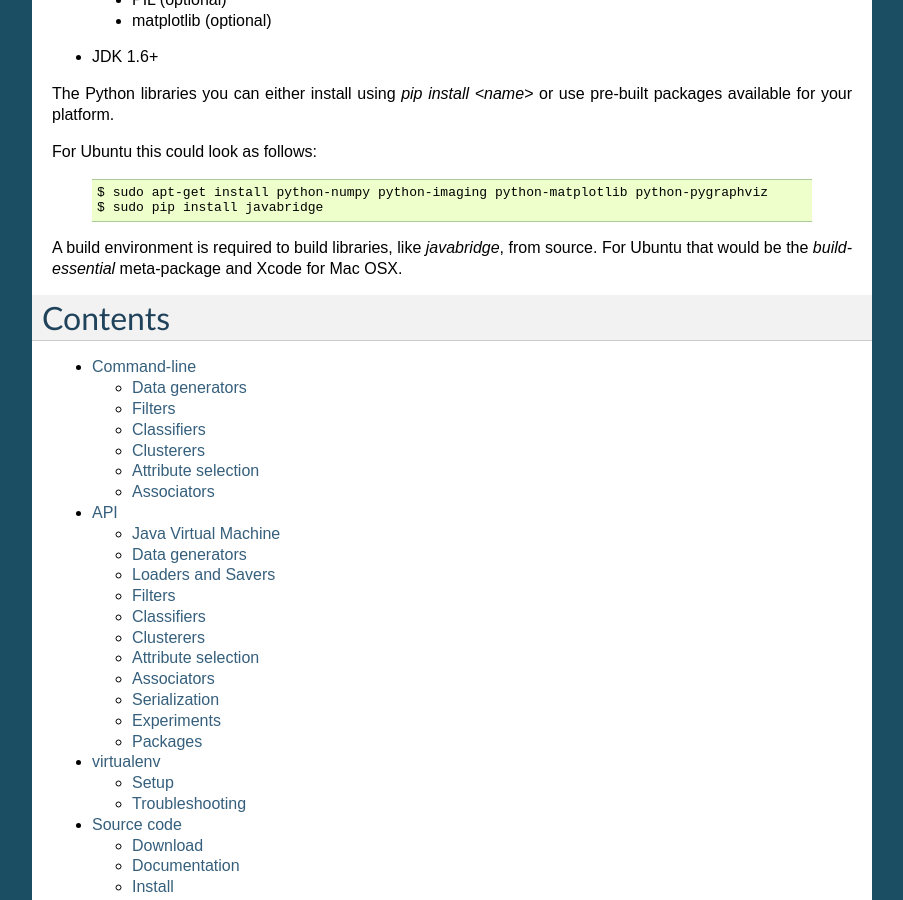
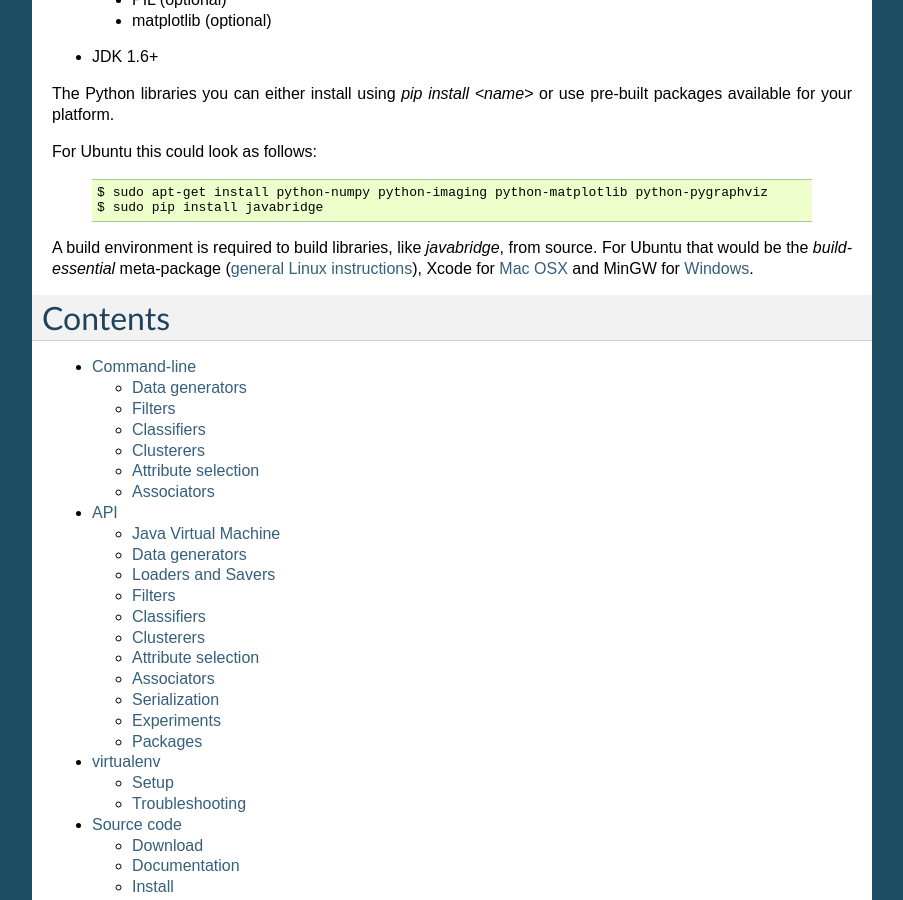
Before and after one commit to fracpete/python-weka-wrapper, a Sphinx documentation site: the page built from doc/source/index.rst, in a window 1280 px wide and 900 px high, scrolled down 505 px. Shown: the whole window, without its empty margins (198-1101 px from the left). Built offline with Sphinx 7.4.7, drawn with Linux system fonts in a browser that asks for light colours.

Commit message:
added links for installing Python/Pip on various platforms

```diff
--- a/doc/source/index.rst
+++ b/doc/source/index.rst
@@ -44,7 +44,7 @@ For Ubuntu this could look as follows:
      $ sudo pip install javabridge
 
 A build environment is required to build libraries, like `javabridge`, from source. For Ubuntu that would
-be the `build-essential` meta-package and Xcode for Mac OSX.
+be the `build-essential` meta-package (`general Linux instructions <http://docs.python-guide.org/en/latest/starting/install/linux/>`_), Xcode for `Mac OSX <http://docs.python-guide.org/en/latest/starting/install/osx/>`_ and MinGW for `Windows <http://docs.python-guide.org/en/latest/starting/install/win/>`_.
 
 
 Contents
```
Also changed, not shown: README.md (+1 -2 lines).
